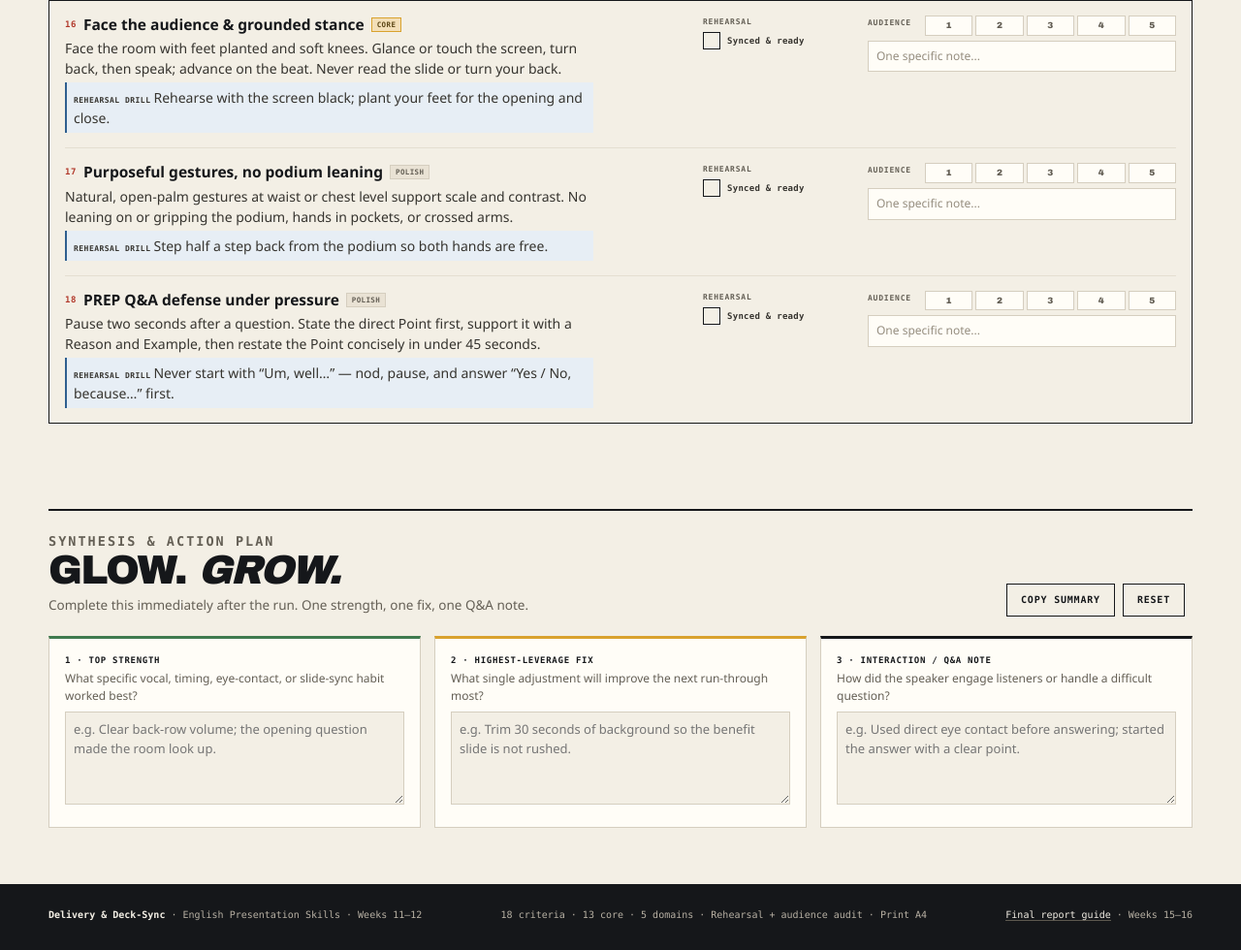
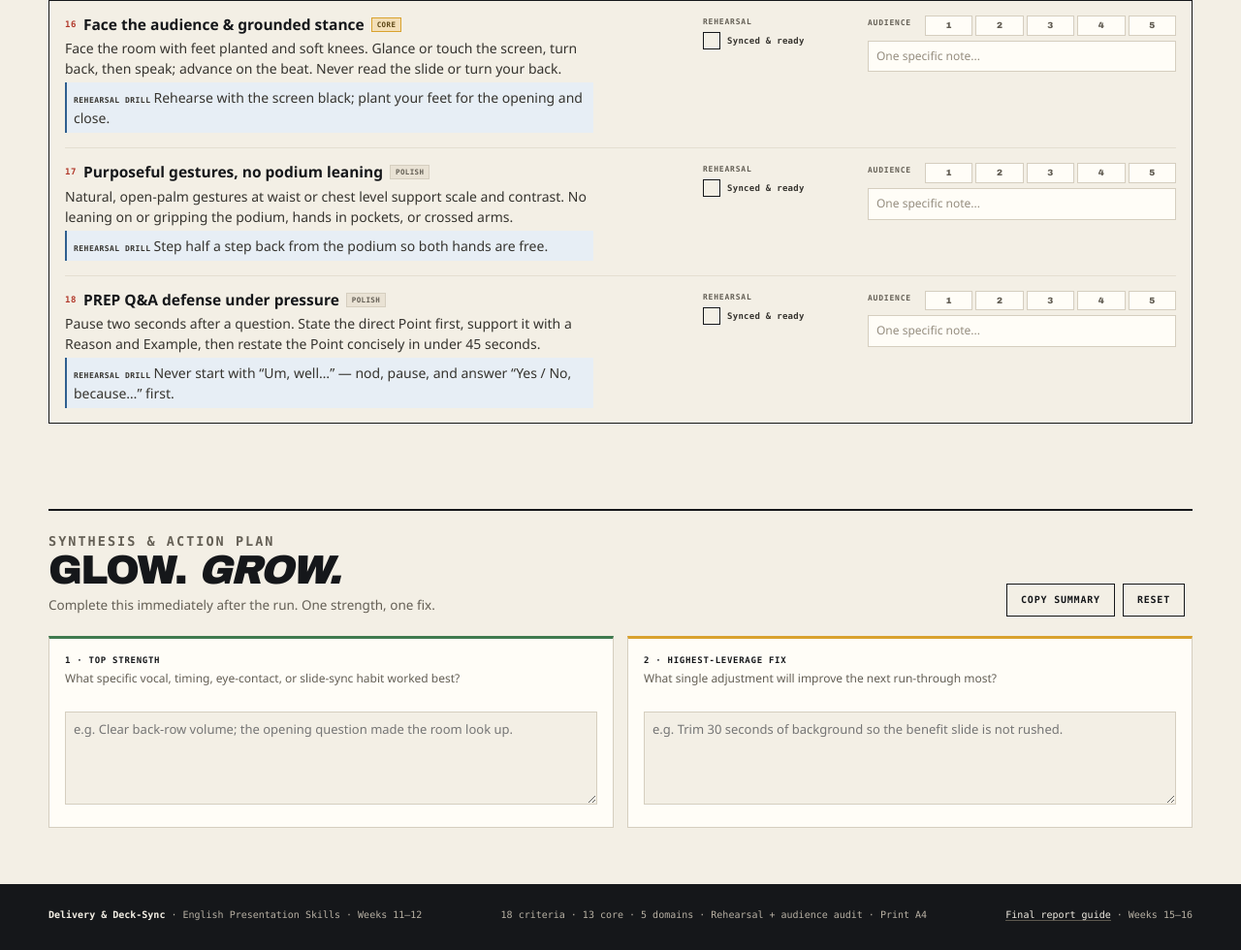
Before and after one commit to qiangmia/presenskills, a plain HTML site: page index.html in a window 1280 px wide. Shown: the part 4255-5235 px from the top of the page at 97% size. Drawn offline with Linux system fonts and the light colour scheme.

Commit message:
Make the synthesis a two-part Glow and Grow

```diff
--- a/index.html
+++ b/index.html
@@ -268,11 +268,10 @@ body.mode-dual .rehearsal-cell{display:block}
 .synth-head{display:flex;flex-wrap:wrap;align-items:end;justify-content:space-between;gap:12px;border-top:2px solid var(--ink);padding-top:16px}
 .synth-head h2{font-family:var(--display);font-size:clamp(30px,3.6vw,42px);line-height:.96;letter-spacing:-.04em;text-transform:uppercase;max-width:20ch}
 .synth-head p{margin-top:6px;font-size:13.5px;color:var(--muted)}
-.synth-grid{display:grid;grid-template-columns:repeat(3,1fr);gap:14px;margin-top:20px}
+.synth-grid{display:grid;grid-template-columns:repeat(2,1fr);gap:14px;margin-top:20px}
 .synth-card{border:1px solid var(--rule);background:var(--white);padding:16px}
 .synth-card.glow{border-top:3px solid var(--green)}
 .synth-card.grow{border-top:3px solid var(--amber)}
-.synth-card.qa{border-top:3px solid var(--ink)}
 .synth-card label{display:block;font:700 9px/1.4 var(--mono);letter-spacing:.08em;text-transform:uppercase;color:var(--ink)}
 .synth-card .q{margin-top:4px;font-size:12px;line-height:1.45;color:var(--muted);min-height:2.9em}
 .synth-card textarea{width:100%;min-height:84px;margin-top:8px;border:1px solid var(--rule);background:var(--paper);padding:8px;font:13px/1.5 var(--sans);resize:vertical}
@@ -430,7 +429,7 @@ body.mode-dual .rehearsal-cell{display:block}
   .synthesis{padding:0;break-before:page;break-inside:avoid}
   .synth-head{padding-top:2mm}
   .synth-head h2{font-size:16pt}
-  .synth-grid{grid-template-columns:repeat(3,1fr);gap:2mm;margin-top:2mm}
+  .synth-grid{grid-template-columns:repeat(2,1fr);gap:2mm;margin-top:2mm}
   .synth-card{padding:2mm;border:.5pt solid #999}
   .synth-card label{font-size:6.5pt}
   .synth-card .q{display:none}
@@ -660,7 +659,7 @@ body.mode-dual .rehearsal-cell{display:block}
       <div>
         <p class="kicker">Synthesis &amp; action plan</p>
         <h2 id="synthesis-title">Glow. <em>Grow.</em></h2>
-        <p>Complete this immediately after the run. One strength, one fix, one Q&amp;A note.</p>
+        <p>Complete this immediately after the run. One strength, one fix.</p>
       </div>
       <div class="synth-actions">
         <button class="btn" type="button" id="copyBtn">Copy summary</button>
@@ -680,12 +679,6 @@ body.mode-dual .rehearsal-cell{display:block}
         <label for="synthGrow">2 · Highest-leverage fix</label>
         <p class="q">What single adjustment will improve the next run-through most?</p>
         <textarea id="synthGrow" data-synth="grow" rows="4" placeholder="e.g. Trim 30 seconds of background so the benefit slide is not rushed."></textarea>
-        <span class="print-synth" aria-hidden="true"></span>
-      </div>
-      <div class="synth-card qa">
-        <label for="synthQA">3 · Interaction / Q&amp;A note</label>
-        <p class="q">How did the speaker engage listeners or handle a difficult question?</p>
-        <textarea id="synthQA" data-synth="qa" rows="4" placeholder="e.g. Used direct eye contact before answering; started the answer with a clear point."></textarea>
         <span class="print-synth" aria-hidden="true"></span>
       </div>
     </div>
@@ -767,7 +760,7 @@ body.mode-dual .rehearsal-cell{display:block}
   var state = {
     mode:"dual", level:"full", domain:"all",
     checks:{}, ratings:{}, notes:{}, meta:{presenter:"",observer:"",topic:""},
-    synth:{glow:"",grow:"",qa:""}
+    synth:{glow:"",grow:""}
   };
   try {
     var saved = localStorage.getItem(KEY);
@@ -1088,7 +1081,6 @@ body.mode-dual .rehearsal-cell{display:block}
     lines.push("");
     lines.push("Glow: " + (state.synth.glow || "—"));
     lines.push("Grow: " + (state.synth.grow || "—"));
-    lines.push("Q&A: " + (state.synth.qa || "—"));
     var text = lines.join("\n");
     var status = $("#copyStatus");
     function done(){ status.textContent = "Copied to clipboard."; setTimeout(function(){ status.textContent = ""; }, 2200); }
```
Also changed, not shown: 1 other file.
